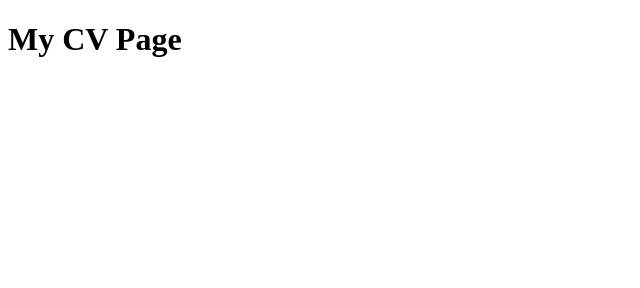
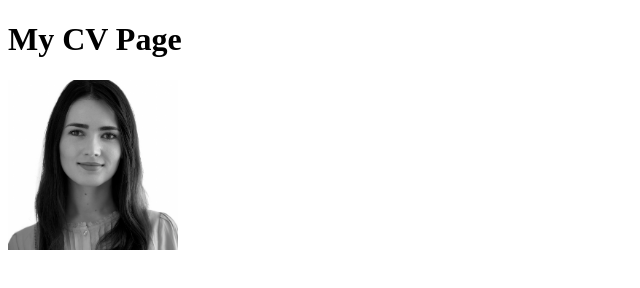
Before and after one commit to diana-dodan/FooCoding, a plain HTML site: page html-css/week01/index.html in a window 1280 px wide. Shown: the whole page, without its empty margins (0-640 px from the left). Drawn offline with Linux system fonts and the light colour scheme.

Commit message:
Resize image

```diff
--- a/html-css/week01/index.html
+++ b/html-css/week01/index.html
@@ -11,8 +11,7 @@
        <h1>My CV Page</h1>
     </header>
     <section class="imgbox">
-        <img
-
+        <img id="img" src="Diana_bw3.jpeg" alt="a portrait of Diana">
     </section>
 </body>
 </html>
--- a/html-css/week01/style.css
+++ b/html-css/week01/style.css
@@ -0,0 +1,4 @@
+#img {
+    width: 170px;
+    height: auto;
+  }
```
Also changed, not shown: html-css/week01/Diana_bw3.jpeg (added).
